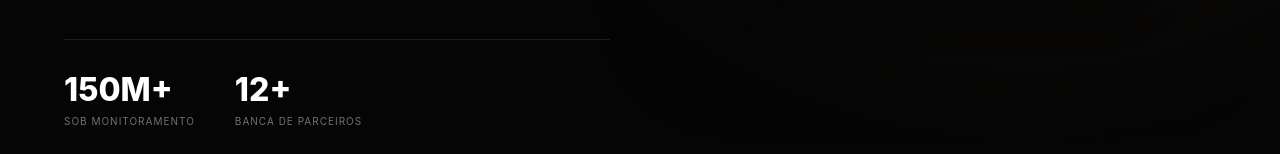
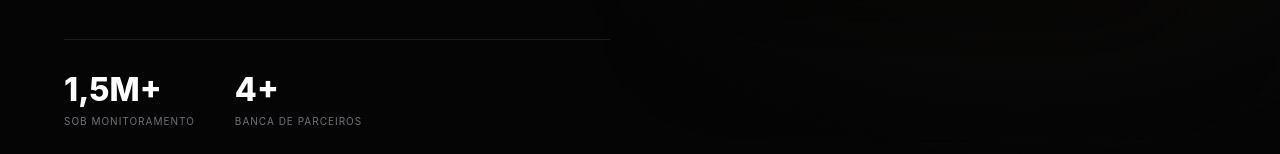
Before and after one commit to NodoWealth/nodowealth, a plain HTML site: page index.html in a window 1280 px wide. Shown: the part 646-800 px from the top of the page. Drawn offline with Linux system fonts and the light colour scheme.

Commit message:
Melhorias

```diff
--- a/index.html
+++ b/index.html
@@ -79,11 +79,11 @@
 
             <div class="hero-stats">
                 <div class="stat-item">
-                    <span class="stat-value">150M+</span>
+                    <span class="stat-value">1,5M+</span>
                     <span class="stat-label">Sob Monitoramento</span>
                 </div>
                 <div class="stat-item">
-                    <span class="stat-value">12+</span>
+                    <span class="stat-value">4+</span>
                     <span class="stat-label">Banca de Parceiros</span>
                 </div>
             </div>
```
